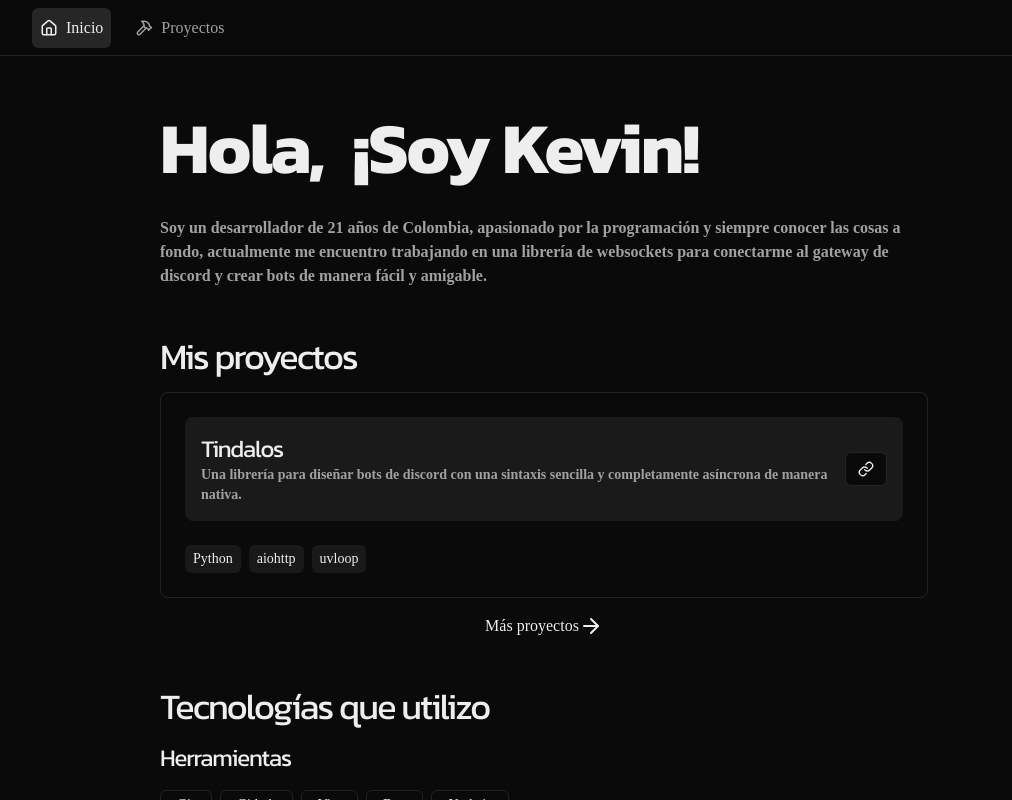
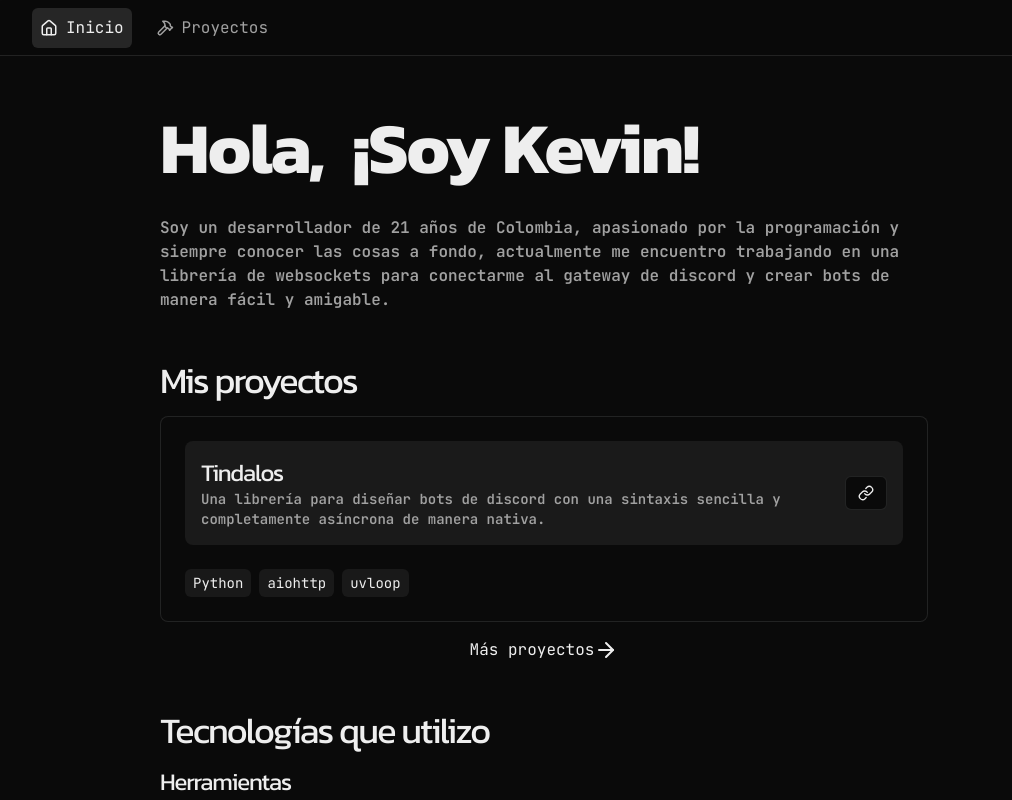
Before and after one commit to Ermianr/portafolio, an Astro site: page / in a window 1280 px wide. Shown: the full height of the page, 96-1108 px from the left. Built offline with nearby package versions, Linux system fonts and the light colour scheme; Astro itself is replaced by a stand-in of ours; a web font is replaced by a local one.

Commit message:
🎨 style: agregar fuentes de respaldo y mejorar la suavidad de la fuente en el cuerpo

```diff
--- a/src/styles/global.css
+++ b/src/styles/global.css
@@ -84,8 +84,11 @@
     }
     body {
         @apply bg-background text-text;
-        font-family: var(--main-font);
+        font-family: var(--main-font), var(--fallback);
         font-optical-sizing: auto;
+        -webkit-font-smoothing: antialiased;
+        -moz-osx-font-smoothing: grayscale;
+        text-rendering: optimizeLegibility;
     }
     h1,
     h2,
```
